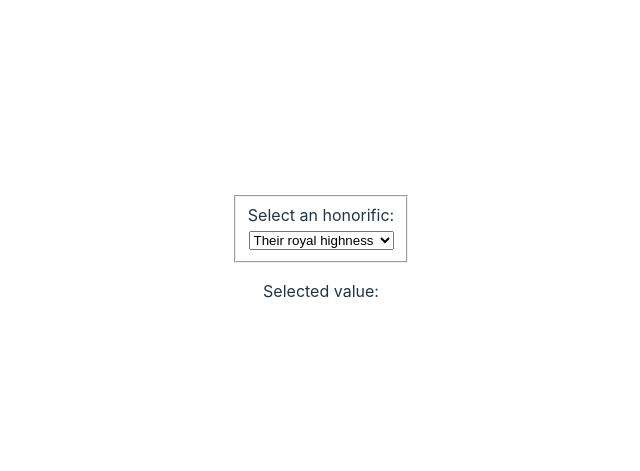
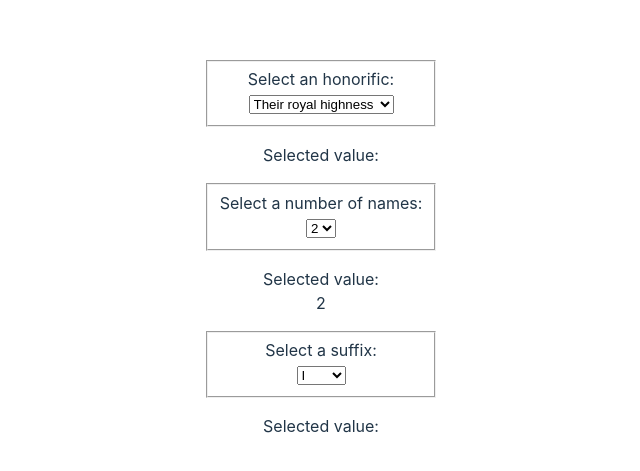
Before and after one commit to rachelschipull/name-generator, a React (Vite) app: page / in a window 1280 px wide. Shown: the part 143-614 px from the top of the page, without its empty margins (319-959 px from the left). Built offline with nearby package versions, Linux system fonts and the light colour scheme.

Commit message:
breakout and add dropdown components

```diff
--- a/src/components/Form/Form.jsx
+++ b/src/components/Form/Form.jsx
@@ -1,64 +1,15 @@
 import React from 'react'
+import Honorific from '../Honorific'
+import Suffix from '../Suffix'
+import Selector from '../Selector'
 
 function Form () {
-
-  const [ selectedOption, setSelectedOption] = React.useState('');
-
   return (
-    <form>
-      <fieldset>
-        <label>
-          Select an honorific: <br />
-        </label>
-
-        <select
-          value={selectedOption}
-          onChange={event => {
-            setSelectedOption(event.target.value)
-          }}
-        >
-          <option value="Their royal highness">
-            Their royal highness
-          </option>
-          <option value="Doctor">
-            Doctor
-          </option>
-          <option value="Professor">
-            Professor
-          </option>
-          <option value="Mx.">
-            Mx.
-          </option>
-          <option value="Mister">
-            Mister
-          </option>
-          <option value="Madame">
-            Madame
-          </option>
-          <option value="The Illustrious">
-            The Illustrious
-          </option>
-          <option value="The Right Honorable">
-            The Right Honorable
-          </option>
-          <option value="Their Majesty">
-            Their Majesty
-          </option>
-          <option value="Duke">
-            Duke
-          </option>
-          <option value="Dutchess">
-            Dutchess
-          </option>
-        </select>
-      </fieldset>
-
-      <p>
-        Selected value:
-        <br />
-        {selectedOption}
-      </p>
-    </form>
+    <>
+      <Honorific />
+      <Selector />
+      <Suffix />
+    </>
   )
 }
 
--- /dev/null
+++ b/src/components/Honorific/Honorific.jsx
@@ -0,0 +1,65 @@
+import React from 'react'
+
+function Honorific () {
+
+  const [ selectedOption, setSelectedOption] = React.useState('');
+
+  return (
+    <form>
+      <fieldset>
+        <label>
+          Select an honorific: <br />
+        </label>
+
+        <select
+          value={selectedOption}
+          onChange={event => {
+            setSelectedOption(event.target.value)
+          }}
+        >
+          <option value="Their royal highness">
+            Their royal highness
+          </option>
+          <option value="Doctor">
+            Doctor
+          </option>
+          <option value="Professor">
+            Professor
+          </option>
+          <option value="Mx.">
+            Mx.
+          </option>
+          <option value="Sir">
+            Sir
+          </option>
+          <option value="Madame">
+            Madame
+          </option>
+          <option value="The Illustrious">
+            The Illustrious
+          </option>
+          <option value="The Right Honorable">
+            The Right Honorable
+          </option>
+          <option value="Their Majesty">
+            Their Majesty
+          </option>
+          <option value="Duke">
+            Duke
+          </option>
+          <option value="Dutchess">
+            Dutchess
+          </option>
+        </select>
+      </fieldset>
+
+      <p>
+        Selected value:
+        <br />
+        {selectedOption}
+      </p>
+    </form>
+  )
+}
+
+export default Honorific;
--- /dev/null
+++ b/src/components/Honorific/index.jsx
@@ -0,0 +1,2 @@
+export * from './Honorific';
+export { default } from './Honorific';
--- /dev/null
+++ b/src/components/Selector/Selector.jsx
@@ -0,0 +1,41 @@
+import React from 'react'
+
+function Selector () {
+
+  const [ selectedOption, setSelectedOption] = React.useState('2');
+
+  return (
+    <form>
+      <fieldset>
+        <label>
+          Select a number of names: <br />
+        </label>
+
+        <select
+          value={selectedOption}
+          onChange={event => {
+            setSelectedOption(event.target.value)
+          }}
+        >
+          <option value='1'>
+            1
+          </option>
+          <option value='2'>
+            2
+          </option>
+          <option value='3'>
+            3
+          </option>
+        </select>
+      </fieldset>
+
+      <p>
+        Selected value:
+        <br />
+        {selectedOption}
+      </p>
+    </form>
+  )
+}
+
+export default Selector;
--- /dev/null
+++ b/src/components/Selector/index.jsx
@@ -0,0 +1,2 @@
+export * from './Selector';
+export { default } from './Selector';
--- /dev/null
+++ b/src/components/Suffix/Suffix.jsx
@@ -0,0 +1,59 @@
+import React from 'react'
+
+function Suffix () {
+
+  const [ selectedOption, setSelectedOption] = React.useState('');
+
+  return (
+    <form>
+      <fieldset>
+        <label>
+          Select a suffix: <br />
+        </label>
+
+        <select
+          value={selectedOption}
+          onChange={event => {
+            setSelectedOption(event.target.value)
+          }}
+        >
+          <option value="I">
+            I
+          </option>
+          <option value="II">
+            II
+          </option>
+          <option value="III">
+            III
+          </option>
+          <option value="IV">
+            IV
+          </option>
+          <option value="MD">
+            MD
+          </option>
+          <option value="Esq.">
+            Esq.
+          </option>
+          <option value="Sr.">
+            Sr.
+          </option>
+          <option value="Jr.">
+            Jr.
+          </option>
+          <option value="PhD">
+            PhD
+          </option>
+        </select>
+      </fieldset>
+
+      <p>
+        Selected value:
+        <br />
+        {selectedOption}
+      </p>
+    </form>
+  )
+}
+
+export default Suffix;
--- /dev/null
+++ b/src/components/Suffix/index.jsx
@@ -0,0 +1,2 @@
+export * from './Suffix';
+export { default } from './Suffix';
```
